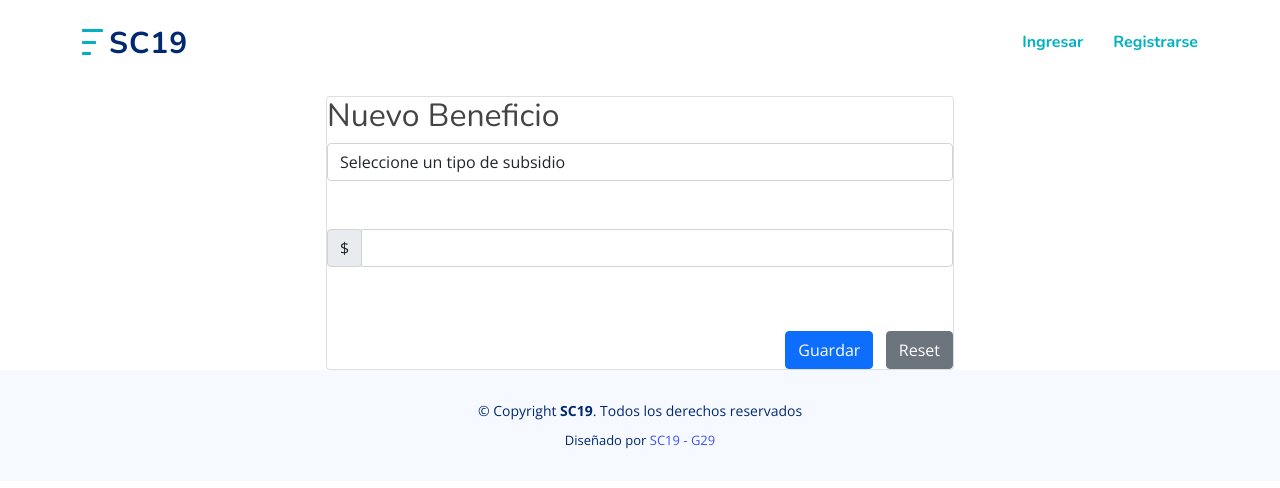
After one commit to diegogarcia10/hdpproject, a Django app: page /agregar/ in a window 1280 px wide. The commit adds this page. Shown: the top 488 px of the page. Run offline with Django 3.2, Linux system fonts and the light colour scheme; some libraries are stand-ins or nearby versions.

Commit message:
Plantilla agregar_beneficio.hmtl creada

```diff
--- a/subsidio/views.py
+++ b/subsidio/views.py
@@ -3,3 +3,6 @@ from django.shortcuts import render
 # Create your views here.
 def index(request):
     return render(request,'subsidio/index.html')
+
+def agregar(request):
+    return render(request,'subsidio/agregar_beneficio.html')
--- a/subsidioproject/urls.py
+++ b/subsidioproject/urls.py
@@ -16,11 +16,13 @@ Including another URLconf
 from django.contrib import admin
 from django.urls import path,include
 from usuario.views import *
+from subsidio.views import *
 
 urlpatterns = [
     path('admin/', admin.site.urls),
     path('',include('subsidio.urls')),
     path('accounts/login/',login, name="login"),
     path('logout/',logout_v, name='logout'),
-    path('registro/',registro,name="registro")
+    path('registro/',registro,name="registro"),
+    path('agregar/',agregar,name="agregar")
 ]
--- a/templates/base/base.html
+++ b/templates/base/base.html
@@ -39,16 +39,16 @@
   <header id="header" class="header fixed-top">
     <div class="container-fluid container-xl d-flex align-items-center justify-content-between">
 
-      <a href="#" class="logo d-flex align-items-center">
+      <a href="{% url 'index' %}" class="logo d-flex align-items-center">
         <img src="{% static '/assets/img/logo.png' %}" alt="">
         <span>SC19</span>
       </a>
       <nav id="navbar" class="navbar">
         <ul>
             {% if user.is_authenticated %}
-          <li><a class="nav-link scrollto active" href="#">Inicio</a></li>
+          <li><a class="nav-link scrollto active" href="{% url 'index' %}">Inicio</a></li>
           <li><a class="nav-link scrollto" href="/#subsidios">Subsidios</a></li>
-          <li><a class="nav-link scrollto" href="#">Agregar</a></li>
+          <li><a class="nav-link scrollto" href="{% url 'agregar' %}">Agregar</a></li>
           <li class="dropdown"><a href="#"><span>Catalogos</span> <i class="bi bi-chevron-down"></i></a>
             <ul>
               <li><a href="#">Municipios</a></li>
@@ -98,7 +98,7 @@
     </div>
   </footer><!-- End Footer -->
 
-  <a href="#" class="back-to-top d-flex align-items-center justify-content-center"><i
+  <a href="{% url 'index' %}" class="back-to-top d-flex align-items-center justify-content-center"><i
       class="bi bi-arrow-up-short"></i></a>
 
   <!-- Vendor JS Files -->
--- /dev/null
+++ b/templates/subsidio/agregar_beneficio.html
@@ -0,0 +1,40 @@
+{% extends 'base/base.html' %}
+{% load static %}
+{% block titulo %}
+Agregar beneficio
+{% endblock %}
+{% block contenido %}
+
+<form>
+  <br><br><br><br>
+  <div class="row">
+    <div class="col-12 col-md-6 offset-md-3">
+      <div class="card">
+        <div classs="card-body">
+          <h2 class="card-title">Nuevo Beneficio</h2>
+          <form>
+            <div class="form-group">
+              <select class="form-control selectpicker" id="select-country" data-live-search="true" name="id_municipio"
+                required>
+                <option value=""> Seleccione un tipo de subsidio</option>
+              </select>
+              <br><br>
+              <div class="input-group mb-3">
+                <div class="input-group-prepend">
+                  <span class="input-group-text">$</span>
+                </div>
+                <input type="text" class="form-control" aria-label="Amount (to the nearest dollar)">
+              </div>
+              <br><br>
+              <div class="d-flex justify-content-end">
+                <input type="submit" value="Guardar" class="btn btn-primary">
+                &nbsp; &nbsp;
+                <input class="btn btn-secondary" type="reset" value="Reset">
+              </div>
+          </form>
+        </div>
+      </div>
+    </div>
+  </div>
+</form>
+{% endblock %}
--- a/templates/subsidio/index.html
+++ b/templates/subsidio/index.html
@@ -109,7 +109,7 @@
   <div class="container">
     <div class="row gy-4">
       <div class="col-lg-5 col-md-12 footer-info">
-        <a href="index.html" class="logo d-flex align-items-center">
+        <a href="{% url 'index' %}" class="logo d-flex align-items-center">
           <img src="{% static 'assets/img/logo.png' %}" alt="">
           <span>SC19</span>
         </a>
--- a/usuario/views.py
+++ b/usuario/views.py
@@ -71,6 +71,7 @@ def registro(request):
 		modelo_usuario.first_name=nombre
 		modelo_usuario.last_name=apellido
 		modelo_usuario.username=username
+		modelo_usuario.email=email
 		modelo_usuario.set_password(password1)
 		modelo_usuario.save()
 
```
Also changed, not shown: subsidioproject/settings.py (+5 -3 lines).
